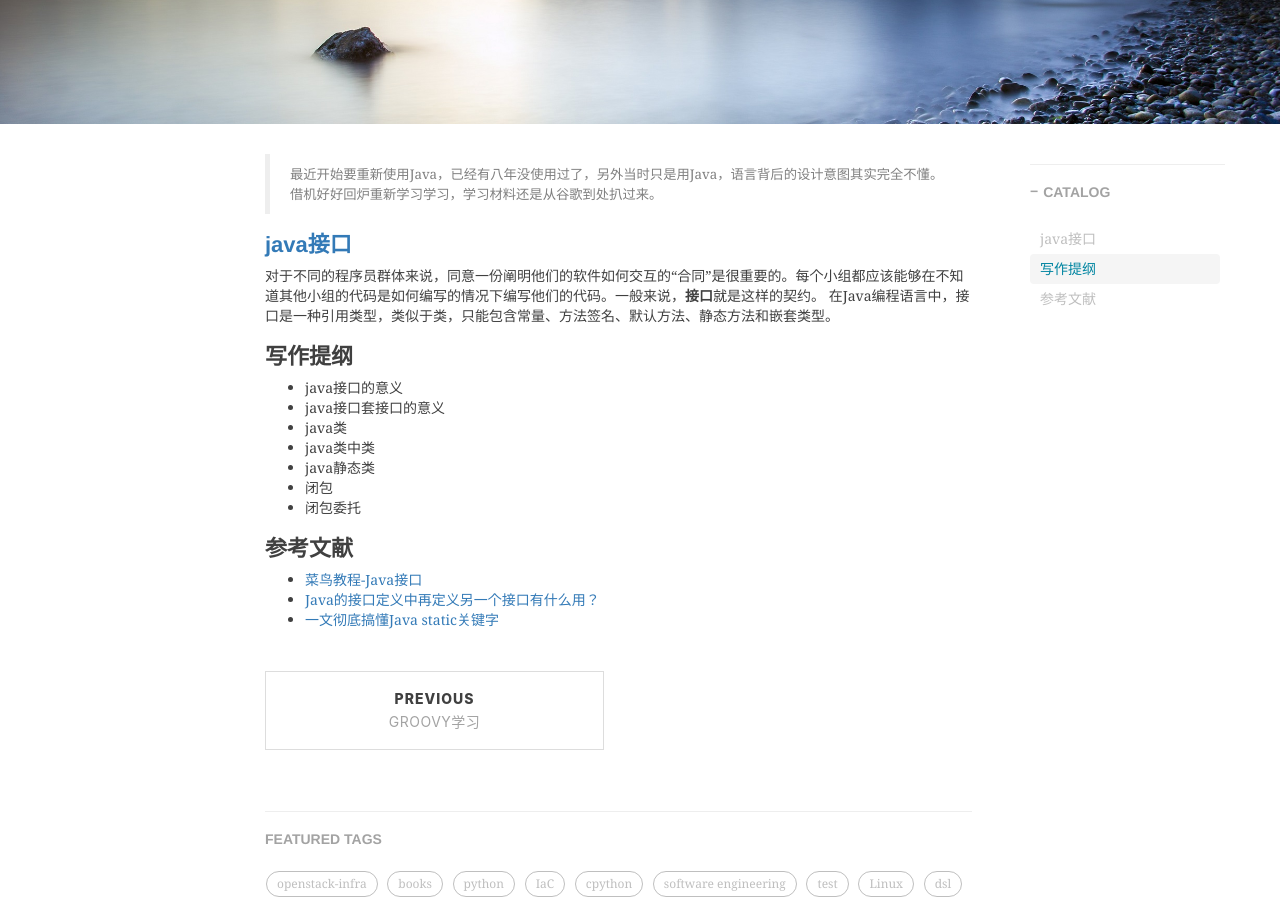
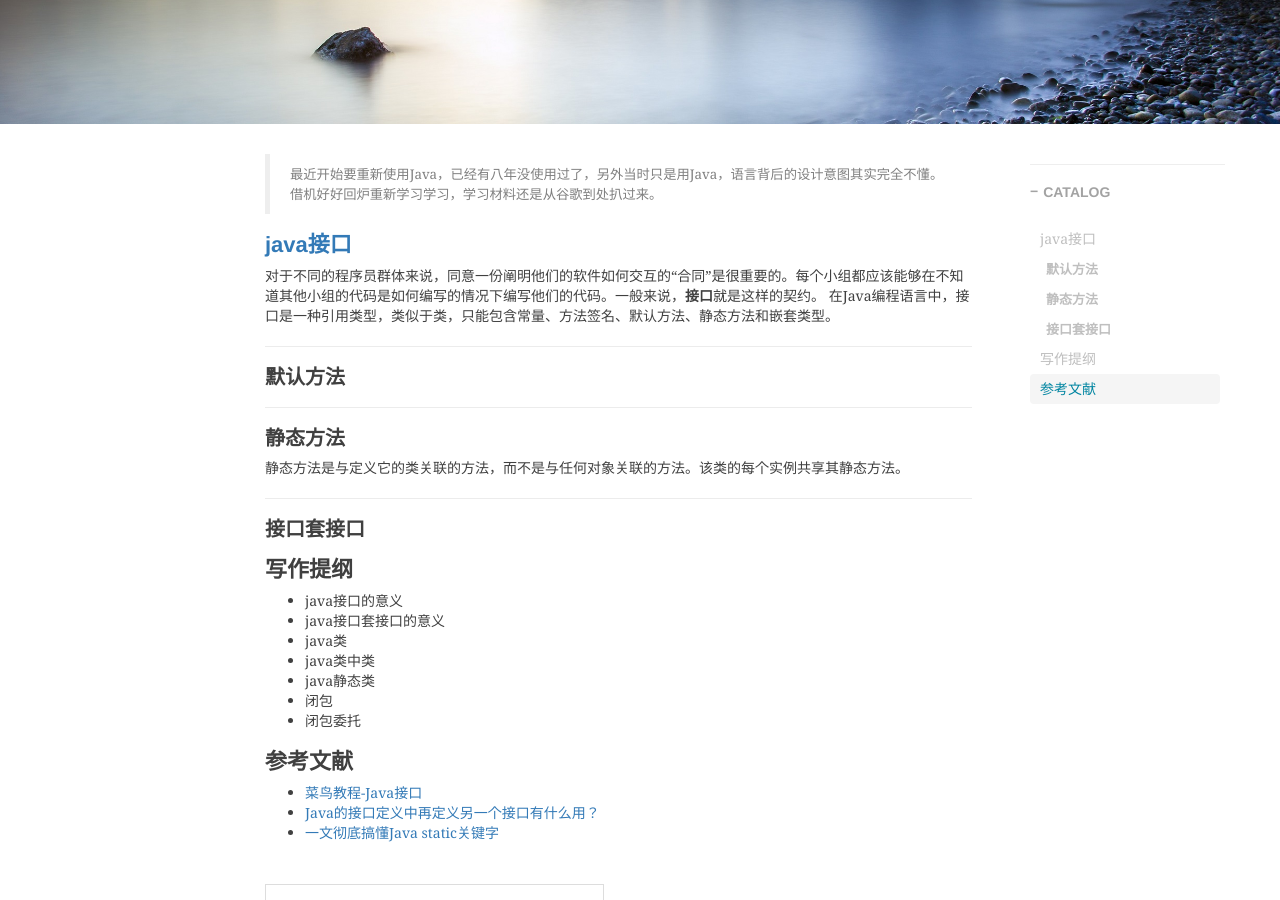
Before and after one commit to shihai1991/shihai1991.github.io, a Jekyll site: the page built from _posts/2023-03-01-java接口学习.md, in a window 1280 px wide and 900 px high, scrolled down 331 px. Built offline with Jekyll 4.4.1, drawn with Linux system fonts in a browser that asks for light colours; nearby versions of some CDN libraries; comment, search, counter and statistics services are not loaded.

Commit message:
Update 2023-03-01-java接口学习.md

```diff
--- a/_posts/2023-03-01-java接口学习.md
+++ b/_posts/2023-03-01-java接口学习.md
@@ -15,6 +15,13 @@ time: '2023.03.14 14:21:00'
 对于不同的程序员群体来说，同意一份阐明他们的软件如何交互的“合同”是很重要的。每个小组都应该能够在不知道其他小组的代码是如何编写的情况下编写他们的代码。一般来说，**接口**就是这样的契约。
 在Java编程语言中，接口是一种引用类型，类似于类，只能包含常量、方法签名、默认方法、静态方法和嵌套类型。
 
+## 默认方法
+
+## 静态方法
+静态方法是与定义它的类关联的方法，而不是与任何对象关联的方法。该类的每个实例共享其静态方法。
+
+## 接口套接口
+
 # 写作提纲
 - java接口的意义
 - java接口套接口的意义
```
